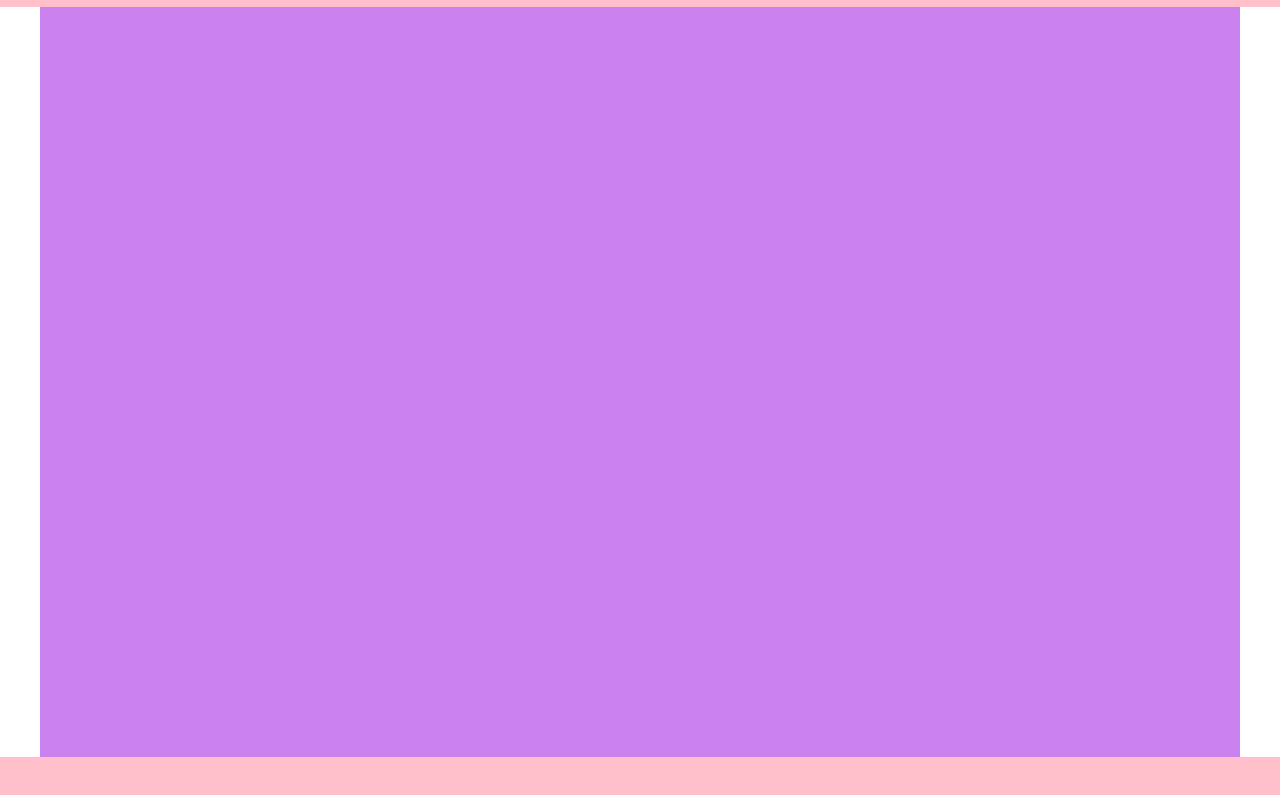
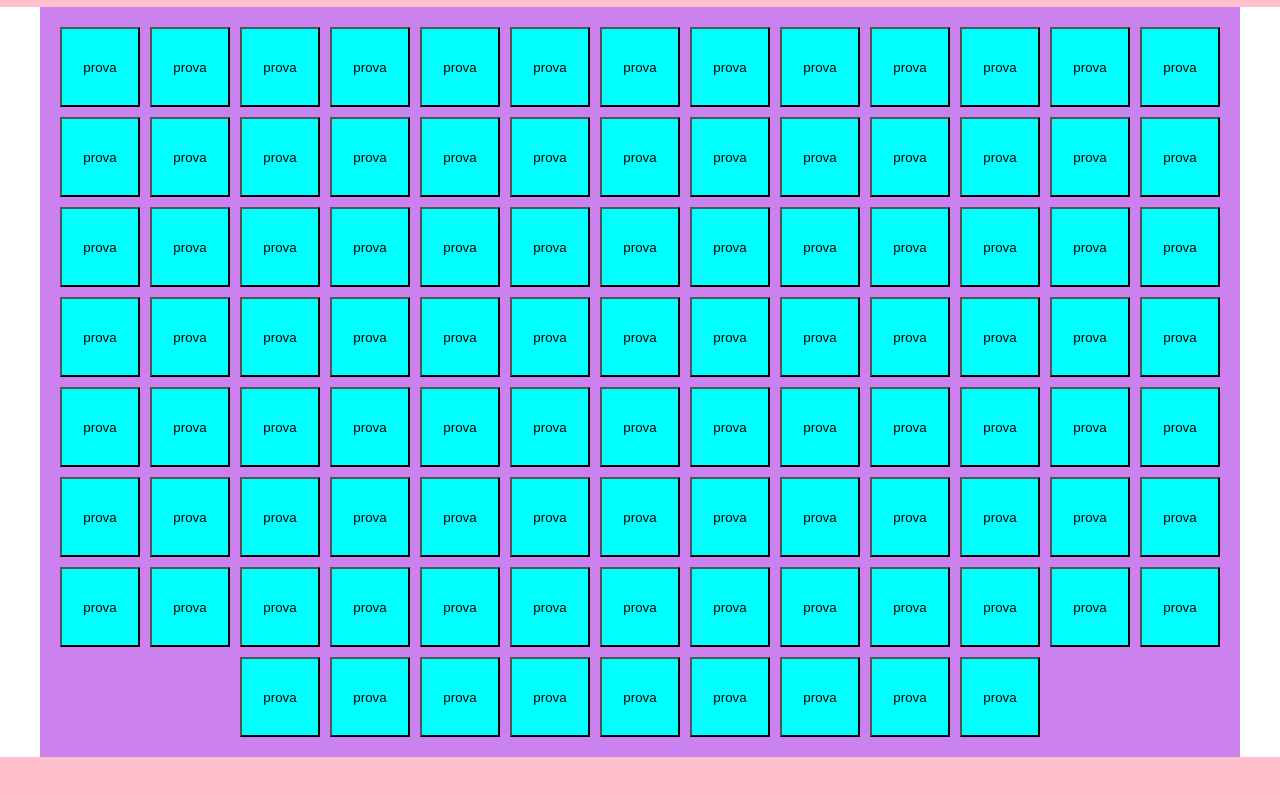
Before and after one commit to Onda-dev/js-campominato-dom, a plain HTML site: page index.html in a window 1280 px wide. Both pictures are taken after a click on the button "Play". Shown: the part 73-868 px from the top of the page. Drawn offline with Linux system fonts and the light colour scheme.

Commit message:
Creazione caselle ok

```diff
--- a/css/style.css
+++ b/css/style.css
@@ -13,10 +13,13 @@
 .container {
     margin: auto;
     max-width: 1200px;
-    height: calc(100vh - 50px);
+    min-height: calc(100vh - 50px);
     background-color: rgb(204, 130, 238);
 }
 
+body {
+    overflow: scroll;
+}
 /*--------------------
     HEADER
 ---------------------*/
@@ -47,6 +50,19 @@
     padding: 20px;
 }
 
+#field {
+    display: flex;
+    flex-wrap: wrap;
+    justify-content: center;
+    gap: 10px;
+}
+
+.test {
+    width: 80px;
+    height: 80px;
+    background-color: aqua;
+}
+
 /*--------------------
     FOOTER
 ---------------------*/
--- a/js/mainWithDom.js
+++ b/js/mainWithDom.js
@@ -22,18 +22,15 @@ function difficultySelect() {
         totalNumbers = 50
         console.log(totalNumbers)
     }
+
+    for ( let i = 1; i <= totalNumbers; i++) {
+        let div = document.createElement('button');
+        div.classList.add('test');
+        div.innerHTML = "prova"
+        document.getElementById("field").appendChild(div)
+    }
 }
 console.log(totalNumbers)
-
-for ( let i = 1; i <= totalNumbers; i++) {
-    const div = document.createElement("div")
-    div.innerHTML = "prova"
-    document.getElementById("field").appendChild(div)
-}
-
-
-
-
 
 // const bombsList = []
 // const boombsNumber = 16
```
